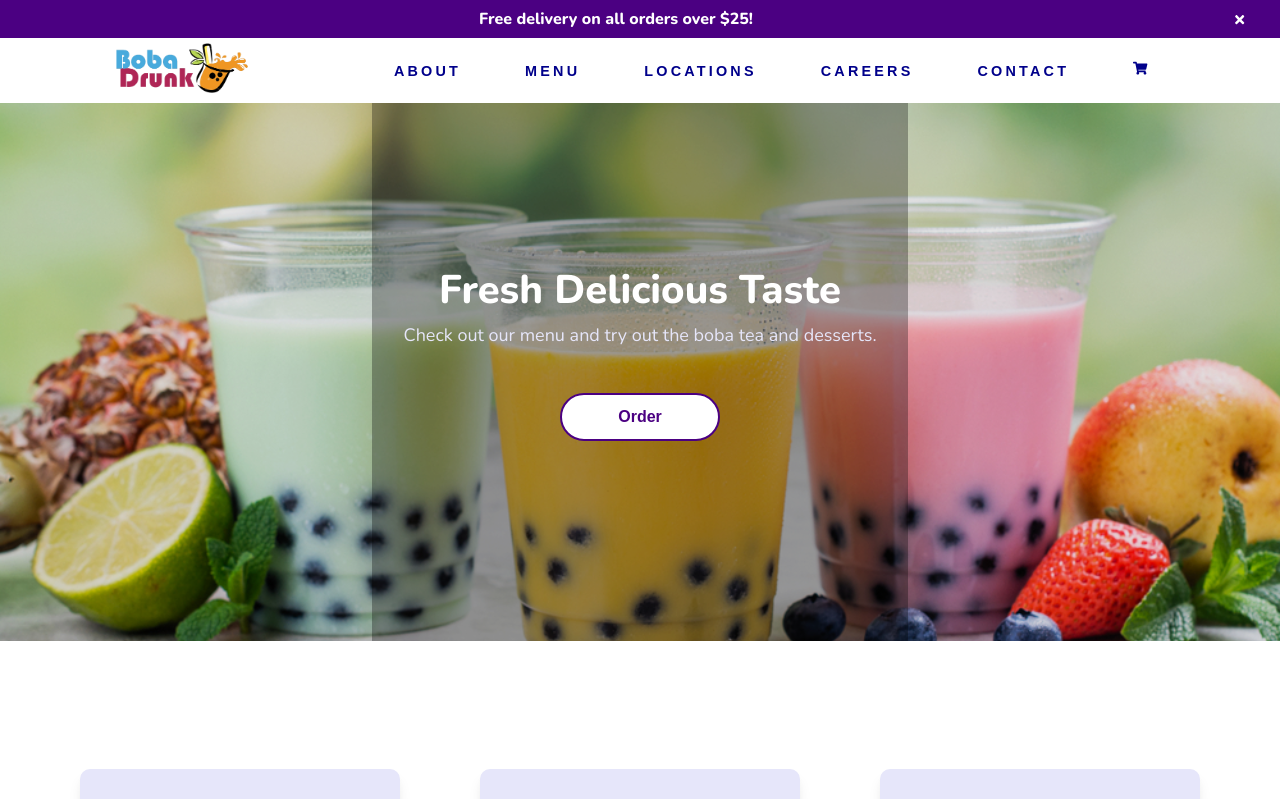
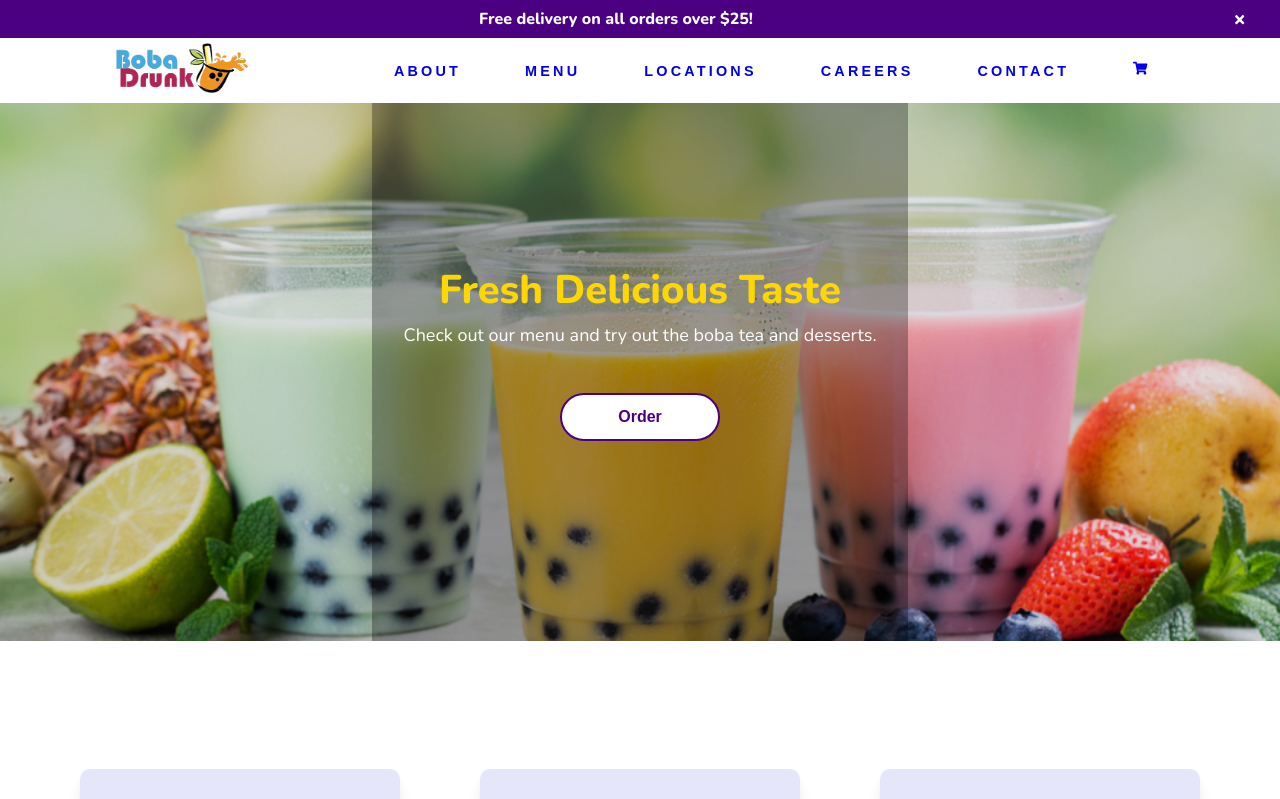
Before and after one commit to robteaw/boba, a React (Create React App) app: page / in a window 1280 px wide. Shown: the top 799 px of the page. Built offline with nearby package versions, Linux system fonts and the light colour scheme.

Commit message:
31. Nav Change On Scroll

```diff
--- a/src/components/Navbar.js
+++ b/src/components/Navbar.js
@@ -9,14 +9,37 @@ import { logoAnim, linkAnim } from "../animations";
 import { useScroll } from "../components/useScroll";
 
 export default function Navbar() {
+  // Setting nav mobile
   const [element, controls] = useScroll();
   const [click, setClick] = useState(false);
 
+  // Close nav menu
   const handleClick = () => setClick(!click);
   const closeMobileMenu = () => setClick(false);
 
+  // Change nav color
+  const [color, setColor] = useState(false);
+  const [icon, setIcon] = useState(false);
+  const changeColor = () => {
+    if (window.scrollY >= 65) {
+      setColor(true);
+      setIcon(true);
+    } else {
+      setColor(false);
+      setIcon(false);
+    }
+  };
+
+  window.addEventListener("scroll", changeColor);
+
   return (
-    <Nav as={motion.nav} initial="hidden" animate={controls} ref={element}>
+    <Nav
+      as={motion.nav}
+      initial="hidden"
+      animate={controls}
+      ref={element}
+      className={color ? "navbar nav-scroll" : "navbar"}
+    >
       <div className="brand">
         <Link to="/">
           <Logo
@@ -28,7 +51,10 @@ export default function Navbar() {
             onClick={closeMobileMenu}
           />
         </Link>
-        <MenuIcon onClick={handleClick}>
+        <MenuIcon
+          onClick={handleClick}
+          className={icon ? "icon icon-scroll" : "icon"}
+        >
           {click ? <FaTimes /> : <FaBars />}
         </MenuIcon>
       </div>
@@ -71,8 +97,7 @@ export default function Navbar() {
 }
 
 // styling
-const Nav = styled(motion.nav)`
-  background-color: var(--navBg);
+const Nav = styled.nav`
   height: 65px;
   width: 100%;
   display: flex;
@@ -88,7 +113,6 @@ const Nav = styled(motion.nav)`
     gap: 0 2rem;
     li {
       a {
-        color: var(--navText);
         font-family: "proxima-nova", sans-serif;
         font-size: 0.9rem;
         font-weight: 600;
@@ -115,8 +139,10 @@ const Nav = styled(motion.nav)`
     }
   }
   @media (max-width: 1100px) {
-    position: relative;
-
+    .navbar {
+      height: 65px;
+      position: relative;
+    }
     .nav-menu {
       display: flex;
       flex-direction: column;
@@ -160,10 +186,10 @@ const Logo = styled.img`
 `;
 
 const MenuIcon = styled.div`
+  color: var(--subColor);
   display: none;
 
   @media (max-width: 1100px) {
-    color: var(--subColor);
     display: block;
     position: absolute;
     top: 0;
--- a/src/index.css
+++ b/src/index.css
@@ -12,8 +12,10 @@
   --btnColor: #E6E6FA;
   --btnHover: #1E90FF;
   --navBg: #fff;
+  --navScroll: #4B0082;
   --navText: #00008B;
   --navHover: #FF8C00;
+  --herotext: gold;
   --textColor2: #fff;
   --topBottom: #4B0082;
   --subColor: #4B0082;
@@ -37,3 +39,20 @@ p {
   font-size: 1.125rem;
   line-height: 2;
 }
+
+/* Navbar on scroll */
+.nav-scroll {
+  background-color: var(--navScroll);
+}
+.nav-scroll a {
+  color: var(--textColor2);
+}
+
+@media (max-width: 1100px) {
+  .nav-scroll .nav-menu.active a {
+    color: var(--subColor);
+  }
+  .nav-scroll .icon-scroll {
+    color: var(--textColor2);
+  }
+}
--- a/src/pages/Home/Hero.js
+++ b/src/pages/Home/Hero.js
@@ -32,13 +32,13 @@ const Container = styled.div`
   align-items: center;
 
   .center {
-    color: var(--btnColor);
+    color: var(--textColor2);
     background-color: rgba(0, 0, 0, 0.3);
     min-height: 60vh;
     padding: 10rem 2rem;
   }
   h1 {
-    color: var(--subText);
+    color: var(--herotext);
   }
   h1,
   p {
```
Also changed, not shown: src/pages/Contact/Contact.js (+9 -6 lines).
